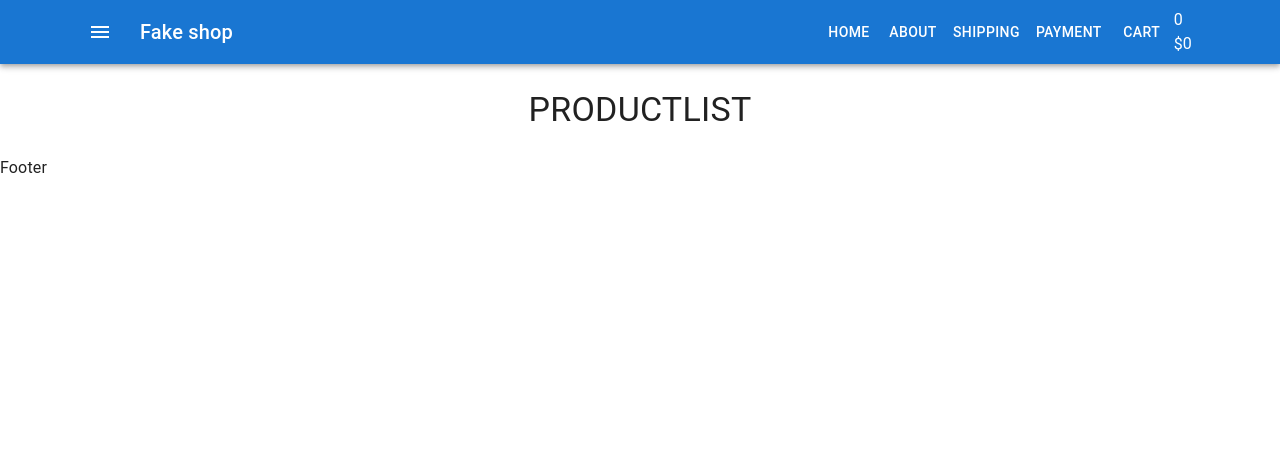
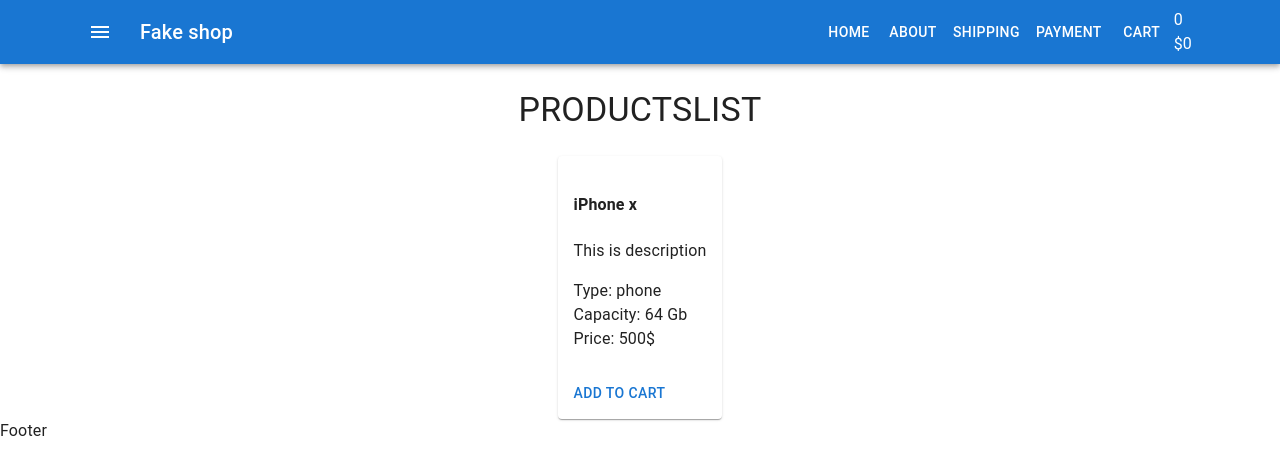
Before and after one commit to OlexanderChekmarev/fake-shop, a React (Create React App) app: page / in a window 1280 px wide. Shown: the top 474 px of the page. Built offline with nearby package versions, Linux system fonts and the light colour scheme.

Commit message:
add ProductListItem

```diff
--- /dev/null
+++ b/src/components/Products/ProductListItem.tsx
@@ -0,0 +1,23 @@
+import { Button, Card, CardActions, CardContent } from '@mui/material'
+import React from 'react'
+
+type Props = {}
+
+const ProductListItem = (props: Props) => {
+    return (
+        <Card>
+            <CardContent>
+                <h4>iPhone x</h4>
+                <p>This is description</p>
+                <div>Type: phone</div>
+                <div>Capacity: 64 Gb</div>
+                <div>Price: 500$</div>
+            </CardContent>
+            <CardActions>
+                <Button>Add to cart</Button>
+            </CardActions>
+        </Card>
+    )
+}
+
+export default ProductListItem
--- a/src/components/Products/ProductsList.tsx
+++ b/src/components/Products/ProductsList.tsx
@@ -1,5 +1,6 @@
-import { Typography } from '@mui/material'
+import { Grid, Typography } from '@mui/material'
 import React from 'react'
+import ProductListItem from './ProductListItem'
 
 type Props = {}
 
@@ -14,8 +15,19 @@ const ProductsList = (props: Props) => {
                     textTransform: 'uppercase',
                 }}
             >
-                ProductList
+                ProductsList
             </Typography>
+            <Grid
+                container
+                direction="row"
+                justifyContent="center"
+                alignItems="center"
+                spacing={4}
+            >
+                <Grid item>
+                    <ProductListItem />
+                </Grid>
+            </Grid>
         </>
     )
 }
```
